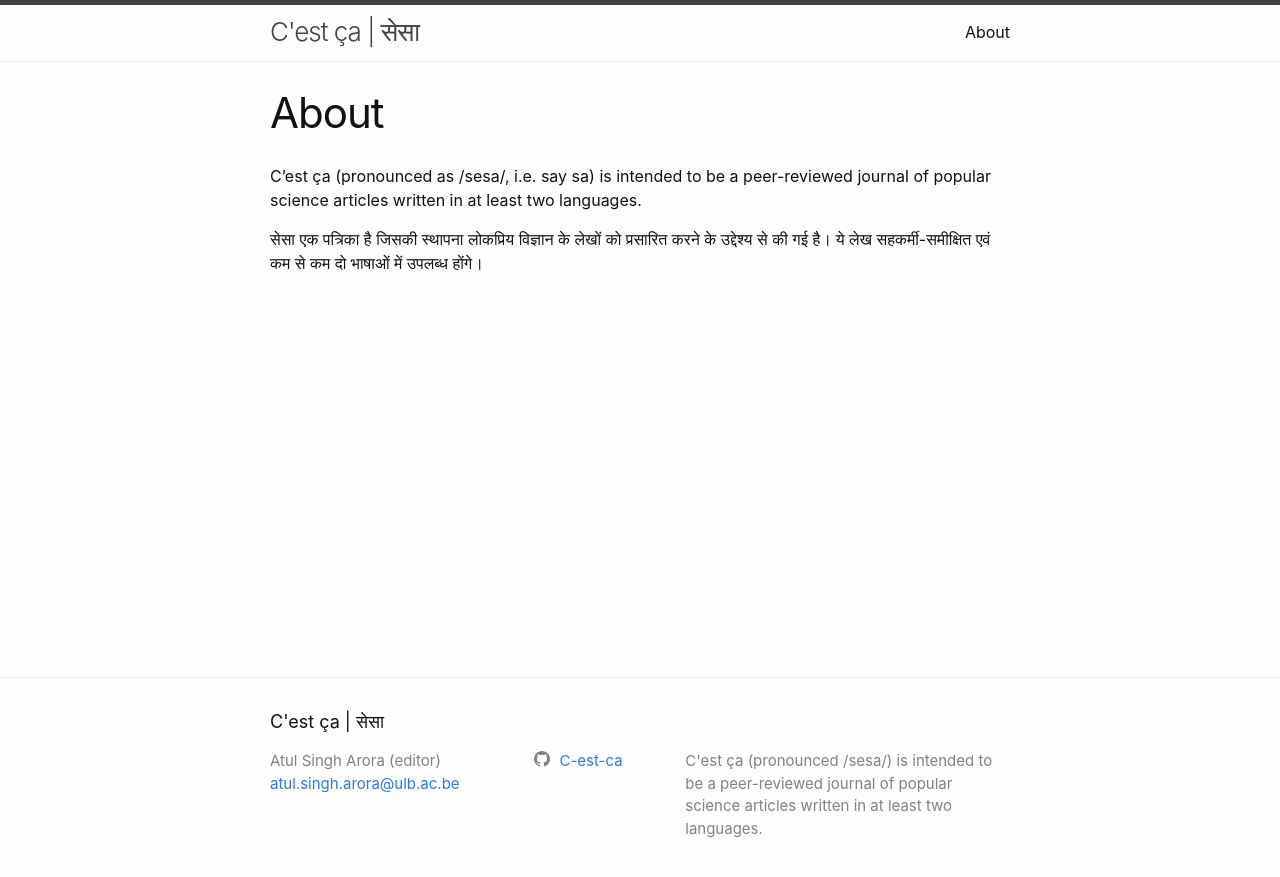
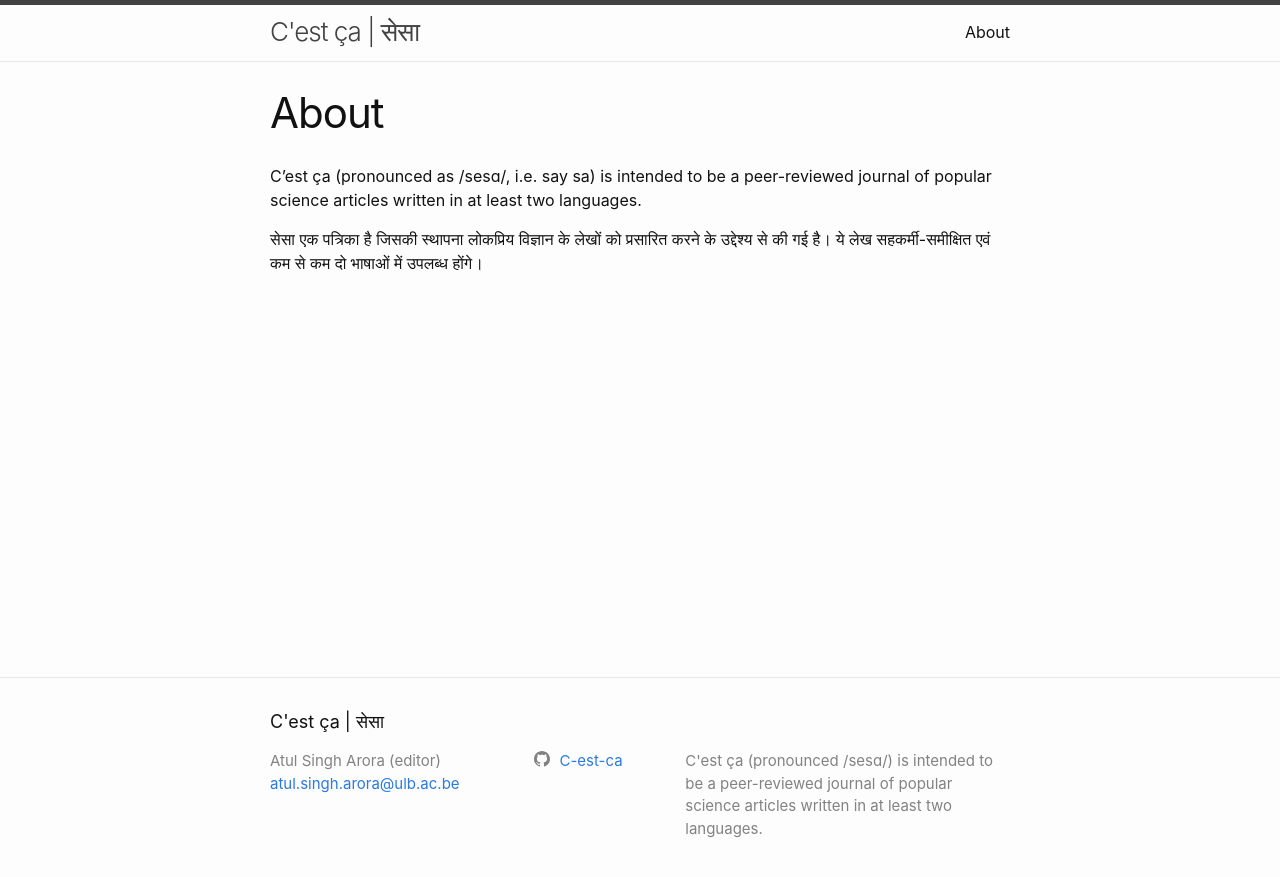
Before and after one commit to toAtulArora/c-est-ca.github.io, a Jekyll site: the page built from about.md, in a window 1280 px wide. Shown: the top 877 px of the page. Built offline with Jekyll 4.4.1, drawn with Linux system fonts in a browser that asks for light colours.

Commit message:
minor changes

```diff
--- a/_config.yml
+++ b/_config.yml
@@ -3,7 +3,7 @@ subtitle: /sesa/
 author: Atul Singh Arora (editor)
 email: atul.singh.arora@ulb.ac.be
 description: > # this means to ignore newlines until "twitter_username:"
-  C'est ça (pronounced /sesa/) is intended to be a peer-reviewed journal of popular science articles written in at least two languages.
+  C'est ça (pronounced /sesɑ/) is intended to be a peer-reviewed journal of popular science articles written in at least two languages.
 
 # social links
 #twitter_username: jekyllrb
--- a/about.md
+++ b/about.md
@@ -4,6 +4,6 @@ title: About
 permalink: /about/
 ---
 
-C'est ça (pronounced as /sesa/, i.e. say sa) is intended to be a peer-reviewed journal of popular science articles written in at least two languages.
+C'est ça (pronounced as /sesɑ/, i.e. say sa) is intended to be a peer-reviewed journal of popular science articles written in at least two languages.
 
 सेसा एक पत्रिका है जिसकी स्थापना लोकप्रिय विज्ञान के लेखों को प्रसारित करने के उद्देश्य से की गई है। ये लेख सहकर्मी-समीक्षित एवं कम से कम दो भाषाओं में उपलब्ध होंगे।
```
Also changed, not shown: _posts/2018-08-10-largestNumber.md (line endings or trailing spaces).
